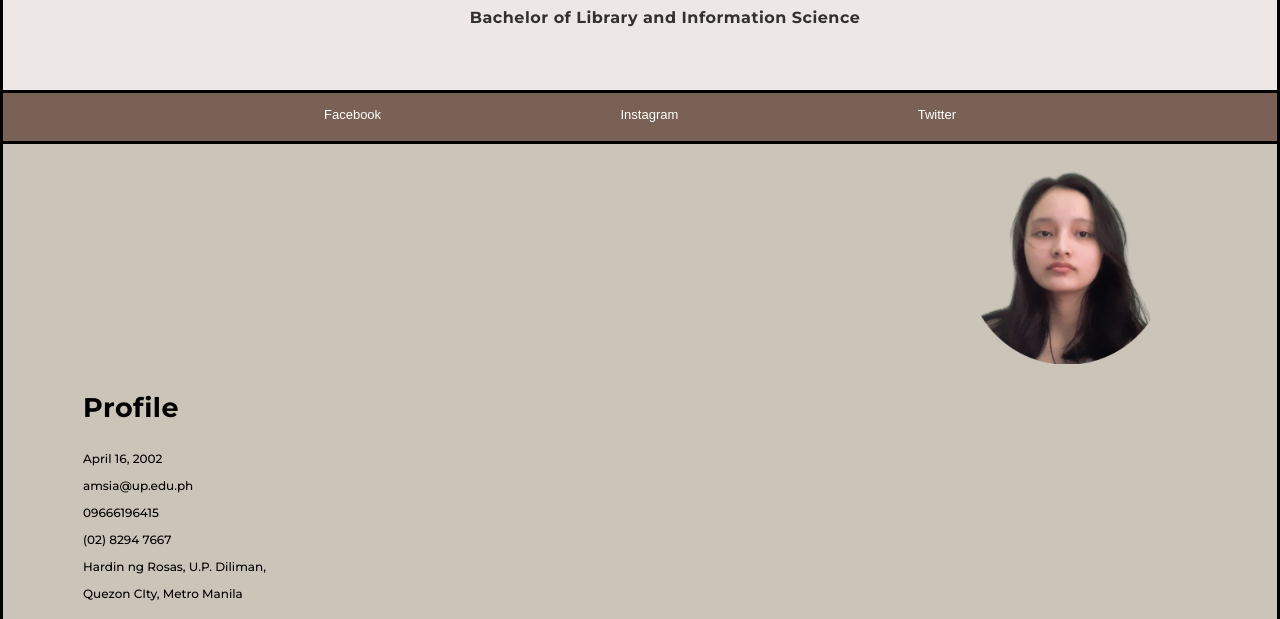
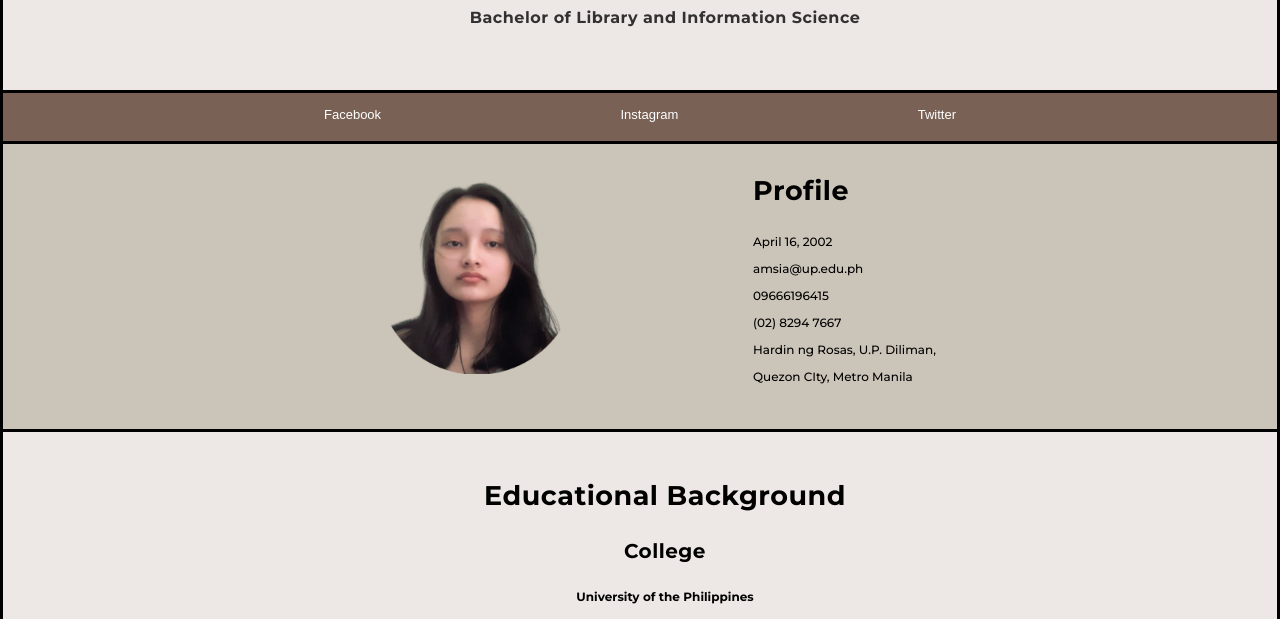
Before and after one commit to ajmsia/cv, a plain HTML site: page index.html in a window 1280 px wide. Shown: the part 181-800 px from the top of the page. Drawn offline with Linux system fonts and the light colour scheme.

Commit message:
Update main.css

```diff
--- a/static/main.css
+++ b/static/main.css
@@ -94,11 +94,18 @@ div.contact {
 }
 .container {
   background-color: CBC4B8;
-  padding-top: 20px;
+  padding-top: 30px;
   padding-right: 30px;
-  padding-bottom: 20px;
+  padding-bottom: 30px;
   padding-left: 80px;
   border-style: solid;
+}
+.image-text {
+  column-count: 2;
+  column-width: 10px;
+}
+.profiletext {
+  margin-left: 80px
 }
 .img {
   width: 100%;
```
